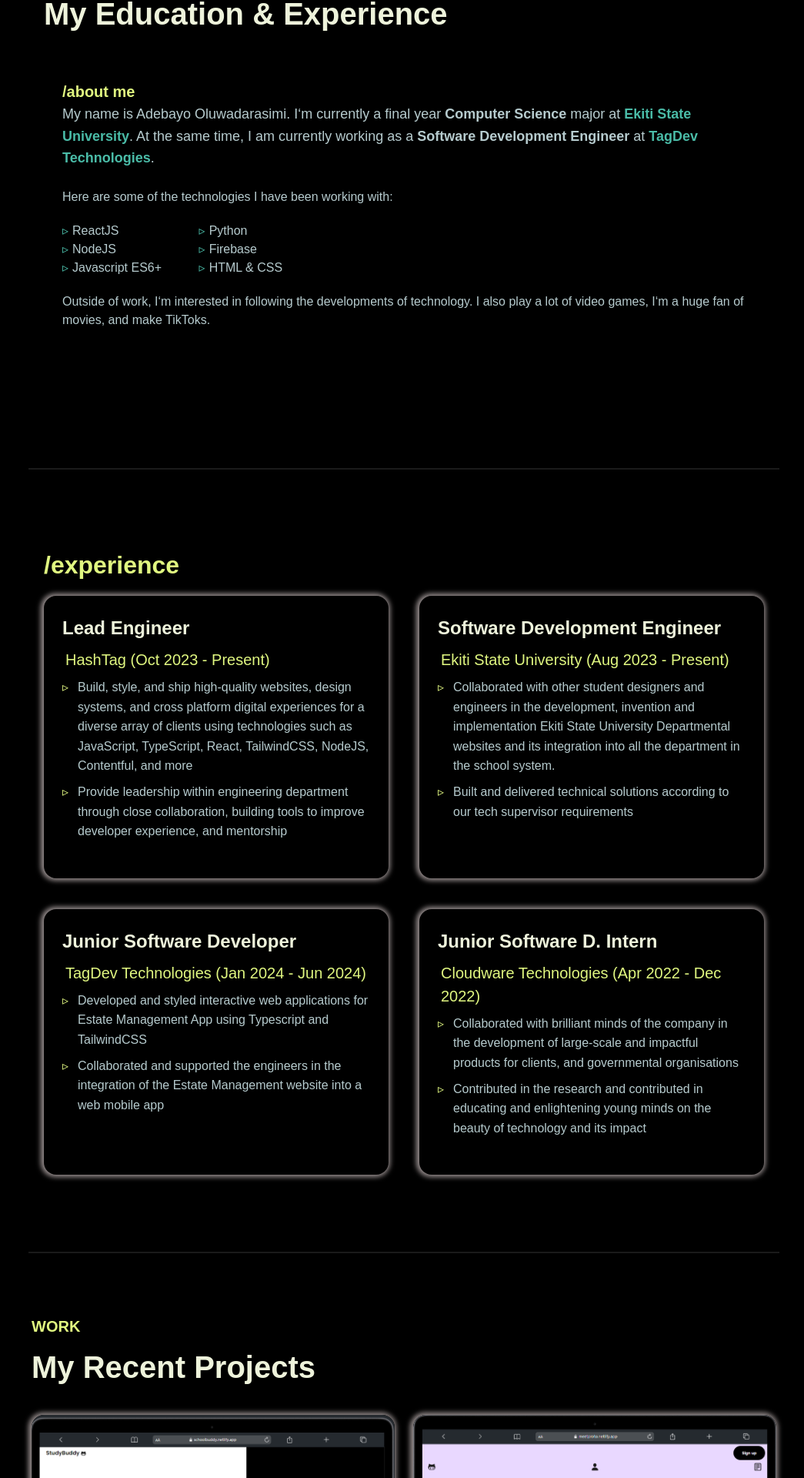
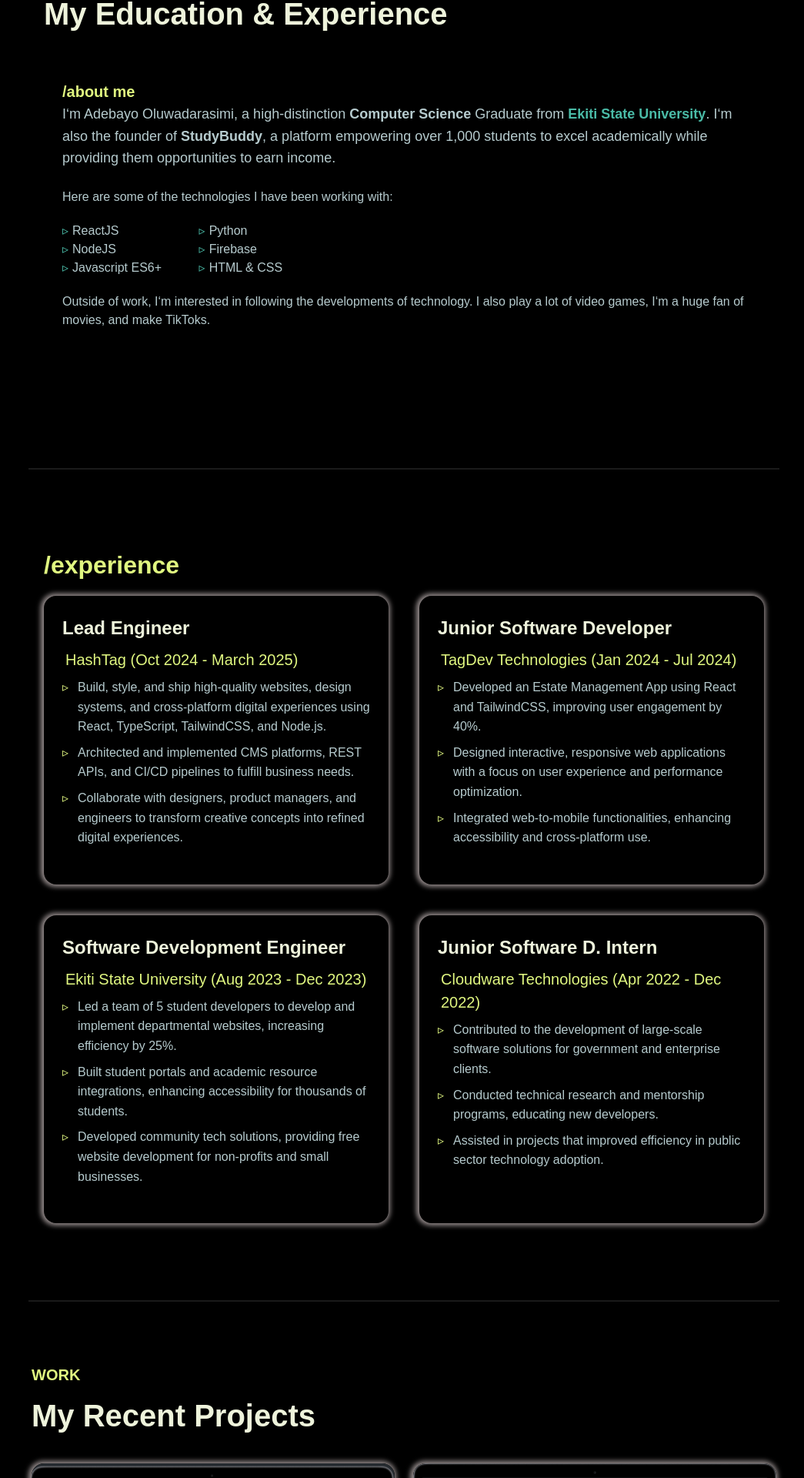
Before and after one commit to daraoncho/Dara, a React (Vite) app: page / in a window 1280 px wide. Shown: the part 990-2910 px from the top of the page at 77% size, without its empty margins (235-1280 px from the left). Built offline with nearby package versions, Linux system fonts and the light colour scheme; a web font is replaced by a local one.

Commit message:
updated portfolio

```diff
--- a/src/components/About.jsx
+++ b/src/components/About.jsx
@@ -13,19 +13,24 @@
               </div>
             </div>
 
-            <div className="col-span-12" data-aos="fade-up" data-aos-delay="400">
+            <div
+              className="col-span-12"
+              data-aos="fade-up"
+              data-aos-delay="400"
+            >
               <div className={`${about.aboutMe} ${about.shadow_effect}`}>
                 <h4 className={about.text_brand}>/about me</h4>
                 <p className={about.description}>
-                  My name is Adebayo Oluwadarasimi. I&lsquo;m currently a final year
-                  <span className="font-semibold"> Computer Science</span> major at
+                  I&lsquo;m Adebayo Oluwadarasimi, a high-distinction
+                  <span className="font-semibold"> Computer Science </span>
+                  Graduate from
                   <span className={about.link_custom}>
                     <a href="https://eksu.edu.ng/"> Ekiti State University</a>
-                  </span>. At the same time, I am currently working as a
-                  <span className="font-semibold"> Software Development Engineer</span> at
-                  <span className={about.link_custom}>
-                    <a href="https://tagdev.tech/"> TagDev Technologies</a>
-                  </span>.
+                  </span>
+                  . I&lsquo;m also the founder of
+                  <span className="font-semibold"> StudyBuddy</span>, a platform
+                  empowering over 1,000 students to excel academically while
+                  providing them opportunities to earn income.
                 </p>
                 <div>
                   <p className="mb-5">
@@ -33,34 +38,83 @@
                   </p>
                   <ul className={about.tech_stack}>
                     <li>
-                      <span className={about.bullet} data-aos="fade-up" data-aos-delay="550">▹</span>
-                      <span data-aos="fade-up" data-aos-delay="600">ReactJS</span>
+                      <span
+                        className={about.bullet}
+                        data-aos="fade-up"
+                        data-aos-delay="550"
+                      >
+                        ▹
+                      </span>
+                      <span data-aos="fade-up" data-aos-delay="600">
+                        ReactJS
+                      </span>
                     </li>
                     <li>
-                      <span className={about.bullet} data-aos="fade-up" data-aos-delay="650">▹</span>
-                      <span data-aos="fade-up" data-aos-delay="700">Python</span>
+                      <span
+                        className={about.bullet}
+                        data-aos="fade-up"
+                        data-aos-delay="650"
+                      >
+                        ▹
+                      </span>
+                      <span data-aos="fade-up" data-aos-delay="700">
+                        Python
+                      </span>
                     </li>
                     <li>
-                      <span className={about.bullet} data-aos="fade-up" data-aos-delay="750">▹</span>
-                      <span data-aos="fade-up" data-aos-delay="800">NodeJS</span>
+                      <span
+                        className={about.bullet}
+                        data-aos="fade-up"
+                        data-aos-delay="750"
+                      >
+                        ▹
+                      </span>
+                      <span data-aos="fade-up" data-aos-delay="800">
+                        NodeJS
+                      </span>
                     </li>
                     <li>
-                      <span className={about.bullet} data-aos="fade-up" data-aos-delay="850">▹</span>
-                      <span data-aos="fade-up" data-aos-delay="900">Firebase</span>
+                      <span
+                        className={about.bullet}
+                        data-aos="fade-up"
+                        data-aos-delay="850"
+                      >
+                        ▹
+                      </span>
+                      <span data-aos="fade-up" data-aos-delay="900">
+                        Firebase
+                      </span>
                     </li>
                     <li>
-                      <span className={about.bullet} data-aos="fade-up" data-aos-delay="900">▹</span>
-                      <span data-aos="fade-up" data-aos-delay="950">Javascript ES6+</span>
+                      <span
+                        className={about.bullet}
+                        data-aos="fade-up"
+                        data-aos-delay="900"
+                      >
+                        ▹
+                      </span>
+                      <span data-aos="fade-up" data-aos-delay="950">
+                        Javascript ES6+
+                      </span>
                     </li>
                     <li>
-                      <span className={about.bullet} data-aos="fade-up" data-aos-delay="950">▹</span>
-                      <span data-aos="fade-up" data-aos-delay="1000">HTML & CSS</span>
+                      <span
+                        className={about.bullet}
+                        data-aos="fade-up"
+                        data-aos-delay="950"
+                      >
+                        ▹
+                      </span>
+                      <span data-aos="fade-up" data-aos-delay="1000">
+                        HTML & CSS
+                      </span>
                     </li>
                   </ul>
                 </div>
                 <p className="mt-5">
-                  Outside of work, I&lsquo;m interested in following the developments of technology.
-                  I also play a lot of video games, I&lsquo;m a huge fan of movies, and make TikToks.
+                  Outside of work, I&lsquo;m interested in following the
+                  developments of technology. I also play a lot of video games,
+                  I&lsquo;m a huge fan of movies, and make TikToks.
                 </p>
               </div>
             </div>
--- a/src/components/Experience.jsx
+++ b/src/components/Experience.jsx
@@ -29,27 +29,29 @@
                     >
                       <h4>Lead Engineer</h4>
                       <span className={about.text_brand}>
-                        HashTag (Oct 2023 - Present)
+                        HashTag (Oct 2024 - March 2025)
                       </span>
                       <div className="mb-0">
                         <ul className={about.bulletList}>
                           <li>
                             Build, style, and ship high-quality websites, design
-                            systems, and cross platform digital experiences for
-                            a diverse array of clients using technologies such
-                            as JavaScript, TypeScript, React, TailwindCSS,
-                            NodeJS, Contentful, and more
+                            systems, and cross-platform digital experiences
+                            using React, TypeScript, TailwindCSS, and Node.js.
                           </li>
                           <li>
-                            Provide leadership within engineering department
-                            through close collaboration, building tools to
-                            improve developer experience, and mentorship
+                            Architected and implemented CMS platforms, REST
+                            APIs, and CI/CD pipelines to fulfill business needs.
+                          </li>
+                          <li>
+                            Collaborate with designers, product managers, and
+                            engineers to transform creative concepts into
+                            refined digital experiences.
                           </li>
                         </ul>
                       </div>
                     </div>
                   </a>
-                  <a
+                  {/* <a
                     href="https://eksu.edu.ng"
                     target="_blank"
                     rel="noopener noreferrer"
@@ -79,7 +81,7 @@
                         </ul>
                       </div>
                     </div>
-                  </a>
+                  </a> */}
                   <a
                     href="https://tagdev.tech"
                     target="_blank"
@@ -92,24 +94,64 @@
                     >
                       <h4>Junior Software Developer</h4>
                       <span className={about.text_brand}>
-                        TagDev Technologies (Jan 2024 - Jun 2024)
+                        TagDev Technologies (Jan 2024 - Jul 2024)
                       </span>
                       <div className="mb-0">
                         <ul className={about.bulletList}>
                           <li>
-                            Developed and styled interactive web applications
-                            for Estate Management App using Typescript and
-                            TailwindCSS
+                            Developed an Estate Management App using React and
+                            TailwindCSS, improving user engagement by 40%.
                           </li>
                           <li>
-                            Collaborated and supported the engineers in the
-                            integration of the Estate Management website into a
-                            web mobile app
+                            Designed interactive, responsive web applications
+                            with a focus on user experience and performance
+                            optimization.
+                          </li>
+                          <li>
+                            Integrated web-to-mobile functionalities, enhancing
+                            accessibility and cross-platform use.
                           </li>
                         </ul>
                       </div>
                     </div>
                   </a>
+
+                  <a
+                    href="https://eksu.edu.ng"
+                    target="_blank"
+                    rel="noopener noreferrer"
+                    data-aos="fade-up"
+                    data-aos-delay="900"
+                  >
+                    <div
+                      className={`${about.aboutExp} ${about.bg_base} ${about.shadow_effect}`}
+                    >
+                      <h4>Software Development Engineer</h4>
+                      <span className={about.text_brand}>
+                        Ekiti State University (Aug 2023 - Dec 2023)
+                      </span>
+                      <div className="mb-0">
+                        <ul className={about.bulletList}>
+                          <li>
+                            Led a team of 5 student developers to develop and
+                            implement departmental websites, increasing
+                            efficiency by 25%.
+                          </li>
+                          <li>
+                            Built student portals and academic resource
+                            integrations, enhancing accessibility for thousands
+                            of students.
+                          </li>
+                          <li>
+                            Developed community tech solutions, providing free
+                            website development for non-profits and small
+                            businesses.
+                          </li>
+                        </ul>
+                      </div>
+                    </div>
+                  </a>
+
                   <a
                     href="https://cloudware.ng"
                     target="_blank"
@@ -127,14 +169,17 @@
                       <div className="mb-0">
                         <ul className={about.bulletList}>
                           <li>
-                            Collaborated with brilliant minds of the company in
-                            the development of large-scale and impactful
-                            products for clients, and governmental organisations
+                            Contributed to the development of large-scale
+                            software solutions for government and enterprise
+                            clients.
                           </li>
                           <li>
-                            Contributed in the research and contributed in
-                            educating and enlightening young minds on the beauty
-                            of technology and its impact
+                            Conducted technical research and mentorship
+                            programs, educating new developers.
+                          </li>
+                          <li>
+                            Assisted in projects that improved efficiency in
+                            public sector technology adoption.
                           </li>
                         </ul>
                       </div>
--- a/src/components/Footer.jsx
+++ b/src/components/Footer.jsx
@@ -29,7 +29,7 @@
                 <a href="https://www.instagram.com/daraoncho" className="mx-2">
                   <FaInstagram />
                 </a>
-                <a href="https://www.linkedin.com/in/me/" className="mx-2">
+                <a href="https://www.linkedin.com/in/oluwadarasimi-adebayo-446197311/" className="mx-2">
                   <FaLinkedinIn />
                 </a>
               </div>
--- a/src/components/Work.jsx
+++ b/src/components/Work.jsx
@@ -37,10 +37,10 @@
                       their courses while still giving them an opportunity to
                       make money. <br /> <br />
                     </p>
-                    <p>ReactJS, Firebase, TailwindCSS, </p>
+                    <p>Node.js(Express.js), ReactVITE, Firebase, LLM </p>
                     <a
                       className={about.link_custom}
-                      href="https://schoolbuddy.netlify.app"
+                      href="https://gostudybuddy.com"
                     >
                       Check out
                     </a>
@@ -74,7 +74,7 @@
                       Smooth and swift dynamic & interactive UI, authentication,
                       storage, chat and match systems
                     </p>
-                    <p>ReactVite, NodeJS, Firebase, TailwindCSS</p>
+                    <p>Node.js, React.js, Firebase, TailwindCSS</p>
                     <a
                       className={about.link_custom}
                       href="https://meetproto.netlify.app"
```
